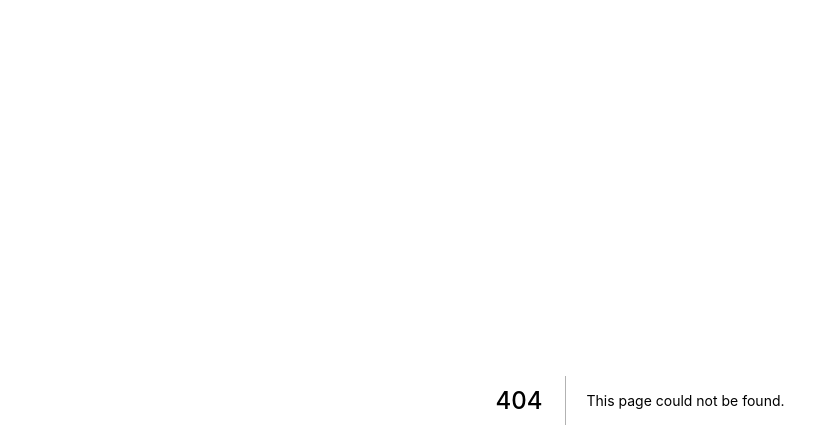
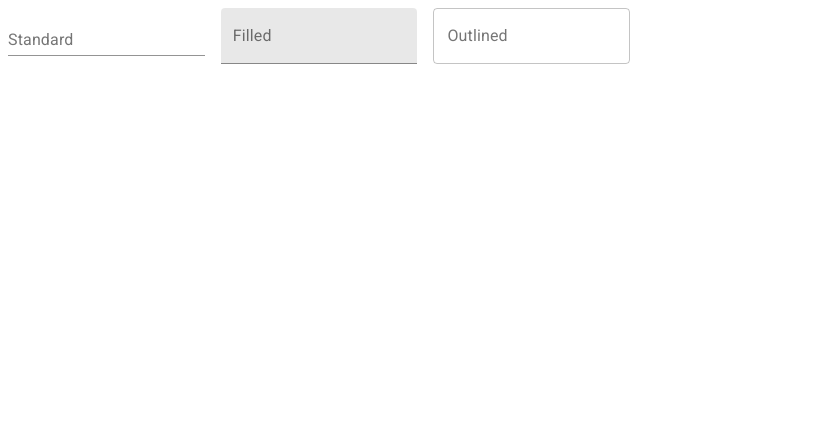
Before and after one commit to LekhaporaBD/pau-admit-card, a Next.js app: page /faculty in a window 1280 px wide. Before the commit this address had no page. Shown: the top 448 px of the page, without its empty margins (0-839 px from the left). Built offline with nearby package versions, Linux system fonts and the light colour scheme.

Commit message:
Project Initialization

```diff
--- /dev/null
+++ b/config/theme.js
@@ -0,0 +1,22 @@
+import { createMuiTheme } from '@material-ui/core/styles';
+import { red } from '@material-ui/core/colors';
+
+// Create a theme instance.
+const theme = createMuiTheme({
+  palette: {
+    primary: {
+      main: '#556cd6',
+    },
+    secondary: {
+      main: '#19857b',
+    },
+    error: {
+      main: red.A400,
+    },
+    background: {
+      default: '#fff',
+    },
+  },
+});
+
+export default theme;
--- a/package.json
+++ b/package.json
@@ -8,6 +8,7 @@
     "start": "next start"
   },
   "dependencies": {
+    "@material-ui/core": "^4.11.3",
     "next": "10.1.3",
     "react": "17.0.2",
     "react-dom": "17.0.2"
--- a/pages/_app.js
+++ b/pages/_app.js
@@ -1,7 +1,36 @@
-import '../styles/globals.css'
+import React from 'react';
+import PropTypes from 'prop-types';
+import Head from 'next/head';
+import { ThemeProvider } from '@material-ui/core/styles';
+import CssBaseline from '@material-ui/core/CssBaseline';
+import theme from '../config/theme';
 
-function MyApp({ Component, pageProps }) {
-  return <Component {...pageProps} />
+export default function MyApp(props) {
+  const { Component, pageProps } = props;
+
+  React.useEffect(() => {
+    // Remove the server-side injected CSS.
+    const jssStyles = document.querySelector('#jss-server-side');
+    if (jssStyles) {
+      jssStyles.parentElement.removeChild(jssStyles);
+    }
+  }, []);
+
+  return (
+    <React.Fragment>
+      <Head>
+        <title>Primeasia University</title>
+        <meta name="viewport" content="minimum-scale=1, initial-scale=1, width=device-width" />
+      </Head>
+      <ThemeProvider theme={theme}>
+        <CssBaseline />
+        <Component {...pageProps} />
+      </ThemeProvider>
+    </React.Fragment>
+  );
 }
 
-export default MyApp
+MyApp.propTypes = {
+  Component: PropTypes.elementType.isRequired,
+  pageProps: PropTypes.object.isRequired,
+};
--- /dev/null
+++ b/pages/_document.js
@@ -0,0 +1,68 @@
+import React from 'react';
+import Document, { Html, Head, Main, NextScript } from 'next/document';
+import { ServerStyleSheets } from '@material-ui/core/styles';
+import theme from '../config/theme';
+
+export default class MyDocument extends Document {
+  render() {
+    return (
+      <Html lang="en">
+        <Head>
+          {/* PWA primary color */}
+          <meta name="theme-color" content={theme.palette.primary.main} />
+          <link
+            rel="stylesheet"
+            href="https://fonts.googleapis.com/css?family=Roboto:300,400,500,700&display=swap"
+          />
+        </Head>
+        <body>
+          <Main />
+          <NextScript />
+        </body>
+      </Html>
+    );
+  }
+}
+
+// `getInitialProps` belongs to `_document` (instead of `_app`),
+// it's compatible with server-side generation (SSG).
+MyDocument.getInitialProps = async (ctx) => {
+  // Resolution order
+  //
+  // On the server:
+  // 1. app.getInitialProps
+  // 2. page.getInitialProps
+  // 3. document.getInitialProps
+  // 4. app.render
+  // 5. page.render
+  // 6. document.render
+  //
+  // On the server with error:
+  // 1. document.getInitialProps
+  // 2. app.render
+  // 3. page.render
+  // 4. document.render
+  //
+  // On the client
+  // 1. app.getInitialProps
+  // 2. page.getInitialProps
+  // 3. app.render
+  // 4. page.render
+
+  // Render app and page and get the context of the page with collected side effects.
+  const sheets = new ServerStyleSheets();
+  const originalRenderPage = ctx.renderPage;
+
+  ctx.renderPage = () =>
+    originalRenderPage({
+      enhanceApp: (App) => (props) => sheets.collect(<App {...props} />),
+    });
+
+  const initialProps = await Document.getInitialProps(ctx);
+
+  return {
+    ...initialProps,
+    // Styles fragment is rendered after the app and page rendering finish.
+    styles: [...React.Children.toArray(initialProps.styles), sheets.getStyleElement()],
+  };
+};
--- /dev/null
+++ b/pages/faculty.js
@@ -0,0 +1,24 @@
+import React from 'react';
+import { makeStyles } from '@material-ui/core/styles';
+import TextField from '@material-ui/core/TextField';
+
+const useStyles = makeStyles((theme) => ({
+  root: {
+    '& > *': {
+      margin: theme.spacing(1),
+      width: '25ch',
+    },
+  },
+}));
+
+export default function BasicTextFields() {
+  const classes = useStyles();
+
+  return (
+    <form className={classes.root} noValidate autoComplete="off">
+      <TextField id="standard-basic" label="Standard" />
+      <TextField id="filled-basic" label="Filled" variant="filled" />
+      <TextField id="outlined-basic" label="Outlined" variant="outlined" />
+    </form>
+  );
+}
```
Also changed, not shown: 1 other file (tests, documents, lock files or other folders).
